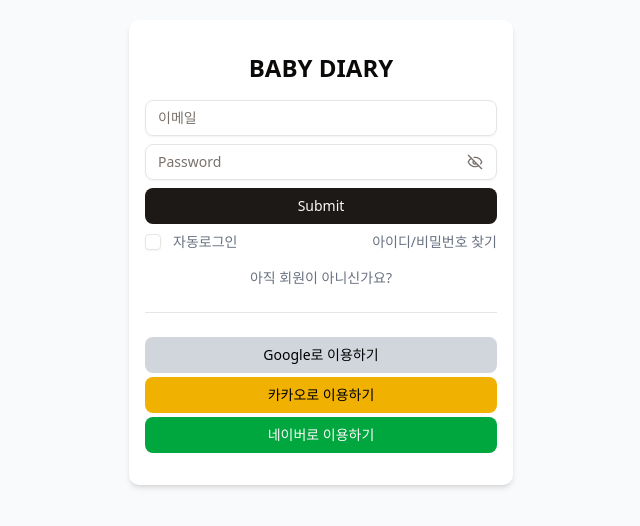
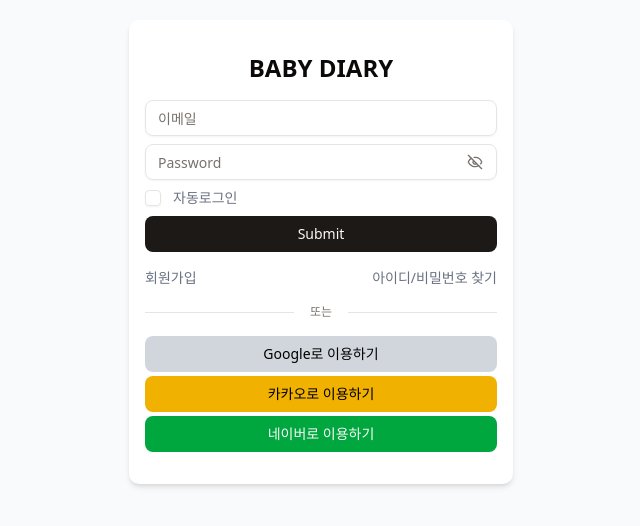
Before and after one commit to songano/baby-diary, a Next.js app: page /sign-in in a window 1280 px wide. Shown: the part 148-674 px from the top of the page, without its empty margins (319-959 px from the left). Built offline with nearby package versions, Linux system fonts and the light colour scheme.

Commit message:
feat: add supabase config

```diff
--- a/src/app/(auth)/layout.tsx
+++ b/src/app/(auth)/layout.tsx
@@ -4,7 +4,7 @@
 const AuthLayout = ({ children }: { children: React.ReactNode }) => {
   return (
     <RootLayout>
-      <div className="flex h-screen items-center justify-center bg-gray-50 px-4">
+      <div className="flex min-h-screen items-center justify-center bg-gray-50 px-4">
         <div className="w-full max-w-sm space-y-4 rounded-lg bg-white px-4 py-8 shadow-md">{children}</div>
       </div>
     </RootLayout>
--- a/src/app/(auth)/sign-in/page.tsx
+++ b/src/app/(auth)/sign-in/page.tsx
@@ -1,7 +1,7 @@
 import Link from 'next/link';
 import SignInForm from '../../../features/auth/components/sign-in-form';
 import { Button } from '@/shared/components/ui/button';
-import { Separator } from '@/shared/components/ui/separator';
+import { SeparatorText } from '@/shared/components/ui/separator';
 
 const LoginPage = () => {
   return (
@@ -15,12 +15,19 @@
       {/* 로그인 폼 */}
       <SignInForm />
 
-      {/* 회원가입 */}
-      <div className="text-center text-sm text-gray-500 hover:underline">
-        <Link href="/sign-up">아직 회원이 아니신가요?</Link>
+      <div className="flex justify-between">
+        {/* 회원가입 */}
+        <div className="text-center text-sm text-gray-500 hover:underline">
+          <Link href="/sign-up">회원가입</Link>
+        </div>
+
+        {/* 아이디/비밀번호 찾기 */}
+        <div className="text-sm text-gray-500">
+          <Link href="/forgot-password">아이디/비밀번호 찾기</Link>
+        </div>
       </div>
 
-      <Separator className="my-6" />
+      <SeparatorText text="또는" />
 
       {/* 소셜로그인 */}
       <div className="flex flex-col justify-center gap-1">
--- /dev/null
+++ b/src/app/api/auth/sign-up/route.ts
@@ -0,0 +1,19 @@
+import { NextResponse } from 'next/server';
+
+// POST /api/auth/sign-up
+
+export async function POST(req: Request) {
+  try {
+    const { nickname, email, password, relationship } = await req.json();
+
+    if (!nickname || !email || !password || !relationship)
+      return NextResponse.json({ message: 'Missing fields' }, { status: 400 });
+
+    // 실제로는 DB에 저장해야함
+    console.log('NEW user: ', { email, nickname });
+    return NextResponse.json({ message: 'User created successfully' }, { status: 201 });
+  } catch (error) {
+    console.error('Error creating user:', error);
+    return NextResponse.json({ message: 'Failed to create user' }, { status: 500 });
+  }
+}
--- a/src/features/auth/components/sign-in-form.tsx
+++ b/src/features/auth/components/sign-in-form.tsx
@@ -5,7 +5,6 @@
 import { Input } from '@/shared/components/ui/input';
 import { InputGroup, InputGroupAddon, InputGroupButton, InputGroupInput } from '@/shared/components/ui/input-group';
 import { EyeIcon, EyeOffIcon } from 'lucide-react';
-import Link from 'next/link';
 import { useState } from 'react';
 import { Controller, useForm } from 'react-hook-form';
 import { SignInFormData, signInFormSchema } from '../utils/validation';
@@ -73,11 +72,7 @@
         )}
       />
 
-      <Button type="submit">Submit</Button>
-
-      <div className="flex justify-between">
       {/* 자동로그인 */}
-        <div className="flex items-center gap-2">
       <Controller
         name="rememberMe"
         control={control}
@@ -90,13 +85,8 @@
           </Field>
         )}
       />
-        </div>
 
-        {/* 아이디/비밀번호 찾기 */}
-        <div className="text-sm text-gray-500">
-          <Link href="/forgot-password">아이디/비밀번호 찾기</Link>
-        </div>
-      </div>
+      <Button type="submit">Submit</Button>
     </form>
   );
 };
--- a/src/features/auth/components/sign-up-form.tsx
+++ b/src/features/auth/components/sign-up-form.tsx
@@ -50,8 +50,26 @@
 
   const watchEmailVerified = watch('emailVerified');
 
-  const onSubmit = async (data: SignUpFormData) => {
-    console.log(data);
+  const onSubmit = async (formData: SignUpFormData) => {
+    console.log(formData);
+    // 닉네임 중복확인/이메일 인증이 완료되야 가입처리
+    try {
+      const response = await fetch('/api/auth/sign-up', {
+        method: 'POST',
+        headers: { 'Content-Type': 'application/json' },
+        body: JSON.stringify(formData),
+      });
+
+      const result = await response.json();
+      if (response.ok) {
+        console.log('회원가입이 완료되었습니다.');
+      } else {
+        console.log(result.message || '회원가입 실패');
+      }
+    } catch (error) {
+      console.error('Error signing up:', error);
+      return;
+    }
   };
 
   const handleVerifyEmail = async (e: React.MouseEvent<HTMLButtonElement>) => {
--- a/src/shared/components/ui/separator.tsx
+++ b/src/shared/components/ui/separator.tsx
@@ -25,4 +25,51 @@
   );
 }
 
-export { Separator };
+interface SeparatorTextProps extends React.ComponentProps<'span'> {
+  text?: React.ReactNode;
+  position?: 'left' | 'center' | 'right';
+}
+
+function SeparatorText({ className, text, position = 'center', ...props }: SeparatorTextProps) {
+  // Create a map to help choose padding and justification
+  const positionMap = {
+    left: {
+      justify: 'justify-start',
+      sepOrder: [false, true],
+      pad: ['pr-2', ''],
+    },
+    center: {
+      justify: 'justify-center',
+      sepOrder: [true, true],
+      pad: ['px-2', ''],
+    },
+    right: {
+      justify: 'justify-end',
+      sepOrder: [true, false],
+      pad: ['', 'pl-2'],
+    },
+  };
+
+  const { justify, sepOrder, pad } = positionMap[position] || positionMap.center;
+
+  return (
+    <div className={cn('w-full max-w-sm', className)}>
+      <div className={cn('relative flex items-center gap-2', justify)}>
+        {sepOrder[0] && <Separator className="flex-1" />}
+        <span
+          {...props}
+          className={cn(
+            'text-muted-foreground shrink-0 text-xs',
+            position === 'center' ? 'uppercase' : '',
+            pad[0] || pad[1]
+          )}
+        >
+          {text}
+        </span>
+        {sepOrder[1] && <Separator className="flex-1" />}
+      </div>
+    </div>
+  );
+}
+
+export { Separator, SeparatorText };
--- a/src/shared/lib/supabase/client.ts
+++ b/src/shared/lib/supabase/client.ts
@@ -1,5 +1,6 @@
 import { createBrowserClient } from '@supabase/ssr';
-export function createClient() {
-  // Create a supabase client on the browser with project's credentials
-  return createBrowserClient(process.env.NEXT_PUBLIC_SUPABASE_URL!, process.env.NEXT_PUBLIC_SUPABASE_PUBLISHABLE_KEY!);
-}
+
+const supabaseUrl = process.env.NEXT_PUBLIC_SUPABASE_URL;
+const supabaseKey = process.env.NEXT_PUBLIC_SUPABASE_PUBLISHABLE_DEFAULT_KEY;
+
+export const createClient = () => createBrowserClient(supabaseUrl!, supabaseKey!);
--- a/src/shared/lib/supabase/middleware.ts
+++ b/src/shared/lib/supabase/middleware.ts
@@ -1,15 +1,18 @@
-import { createServerClient } from '@supabase/ssr';
-import { NextResponse, type NextRequest } from 'next/server';
+import { createServerClient, type CookieOptions } from '@supabase/ssr';
+import { type NextRequest, NextResponse } from 'next/server';
 
-export async function updateSession(request: NextRequest) {
+const supabaseUrl = process.env.NEXT_PUBLIC_SUPABASE_URL;
+const supabaseKey = process.env.NEXT_PUBLIC_SUPABASE_PUBLISHABLE_DEFAULT_KEY;
+
+export const createClient = (request: NextRequest) => {
+  // Create an unmodified response
   let supabaseResponse = NextResponse.next({
-    request,
+    request: {
+      headers: request.headers,
+    },
   });
 
-  const supabase = createServerClient(
-    process.env.NEXT_PUBLIC_SUPABASE_URL!,
-    process.env.NEXT_PUBLIC_SUPABASE_PUBLISHABLE_KEY!,
-    {
+  const supabase = createServerClient(supabaseUrl!, supabaseKey!, {
     cookies: {
       getAll() {
         return request.cookies.getAll();
@@ -22,11 +25,7 @@
         cookiesToSet.forEach(({ name, value, options }) => supabaseResponse.cookies.set(name, value, options));
       },
     },
-    }
-  );
-
-  // refreshing the auth token
-  await supabase.auth.getUser();
+  });
 
   return supabaseResponse;
-}
+};
--- a/src/shared/lib/supabase/server.ts
+++ b/src/shared/lib/supabase/server.ts
@@ -0,0 +1,26 @@
+import { createServerClient, type CookieOptions } from '@supabase/ssr';
+import { cookies } from 'next/headers';
+
+const supabaseUrl = process.env.NEXT_PUBLIC_SUPABASE_URL;
+const supabaseKey = process.env.NEXT_PUBLIC_SUPABASE_PUBLISHABLE_DEFAULT_KEY;
+
+export const createClient = (cookieStore: ReturnType<typeof cookies>) => {
+  return createServerClient(supabaseUrl!, supabaseKey!, {
+    cookies: {
+      async getAll() {
+        const allCookies = await cookieStore;
+        return allCookies.getAll();
+      },
+      async setAll(cookiesToSet) {
+        try {
+          const allCookies = await cookieStore;
+          cookiesToSet.forEach(({ name, value, options }) => allCookies.set(name, value, options));
+        } catch {
+          // The `setAll` method was called from a Server Component.
+          // This can be ignored if you have middleware refreshing
+          // user sessions.
+        }
+      },
+    },
+  });
+};
```
Also changed, not shown: src/shared/lib/api/client.ts (added), src/shared/lib/api/error-handler.ts (added), src/shared/types/auth.types.ts (added). Lines whose indentation alone changed are shown as unchanged.
